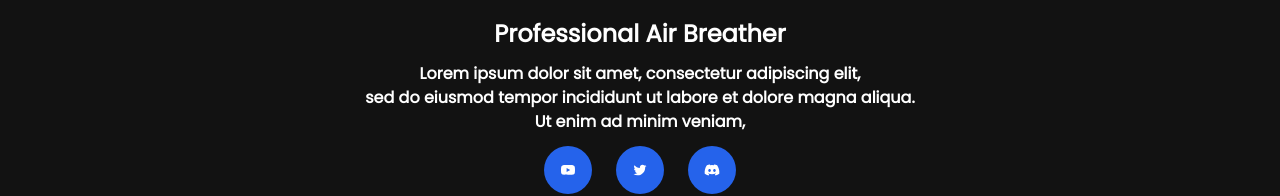
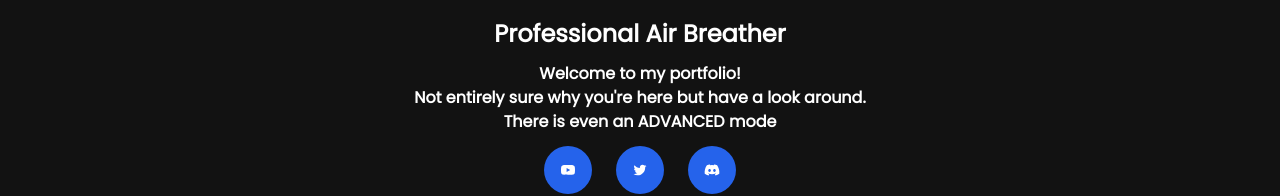
Before and after one commit to User4675/portfolio-1, a React (Create React App) app: page / in a window 1280 px wide. Shown: the part 282-478 px from the top of the page. Built offline with nearby package versions, Linux system fonts and the light colour scheme.

Commit message:
Update App.jsx

```diff
--- a/src/App.jsx
+++ b/src/App.jsx
@@ -117,28 +117,28 @@ function App() {
             Professional Air Breather
           </h2>
           <h3 className="text-white font-bold text-1xl text-center pt-3">
-            Lorem ipsum dolor sit amet, consectetur adipiscing elit,
+            Welcome to my portfolio!
             <br />
-            sed do eiusmod tempor incididunt ut labore et dolore magna aliqua.
+            Not entirely sure why you're here but have a look around.
             <br />
-            Ut enim ad minim veniam,
+            There is even an ADVANCED mode
           </h3>
           <div className="flex flex-row items-center">
             <a
               className="mx-3 my-3 px-4 py-4 bg-blue-600 text-white  font-bold tracking-wide rounded-full focus:outline-none"
-              href="https://youtube.com"
+              href="https://youtube.com/user4675"
             >
               <AiFillYoutube />
             </a>
             <a
               className="mx-3 my-3 px-4 py-4 bg-blue-600 text-white  font-bold tracking-wide rounded-full focus:outline-none"
-              href="https://twitter.com"
+              href="https://twitter.com/ttv_user4675"
             >
               <AiOutlineTwitter />
             </a>
             <a
               className="mx-3 my-3 px-4 py-4 bg-blue-600 text-white  font-bold tracking-wide rounded-full focus:outline-none"
-              href="https://discord.com"
+              href="https://discord.gg/freelance"
             >
               <FaDiscord />
             </a>
@@ -149,13 +149,13 @@ function App() {
             <div className="grid grid-cols-3 mx-auto gap-20">
               <a
                 className="w-72 h-72 rounded-lg relative "
-                href="https://google.com"
+                href="https://discord.gg/freelance"
               >
-                <div className="absolute inset-0 bg-cover bg-center z-0 rounded-lg bg-[url(https://via.placeholder.com/300)]" />
+                <div className="absolute inset-0 bg-cover bg-center z-0 rounded-lg bg-[url(https://user4675.me/uGE3m6.png)]" />
                 <div className="opacity-0 hover:opacity-100 duration-300 absolute inset-0 z-10 flex justify-center items-center flex-col text-center">
-                  <h4 className="text-white font-bold text-xl">Project 1</h4>
+                  <h4 className="text-white font-bold text-xl">Aspect Services</h4>
                   <p className="text-white text-base">
-                    Lorem ipsum dolor sit amet, consectetur adipiscing elit,
+                    My very own service team! (Releasing soon)
                   </p>
                 </div>
               </a>
```
